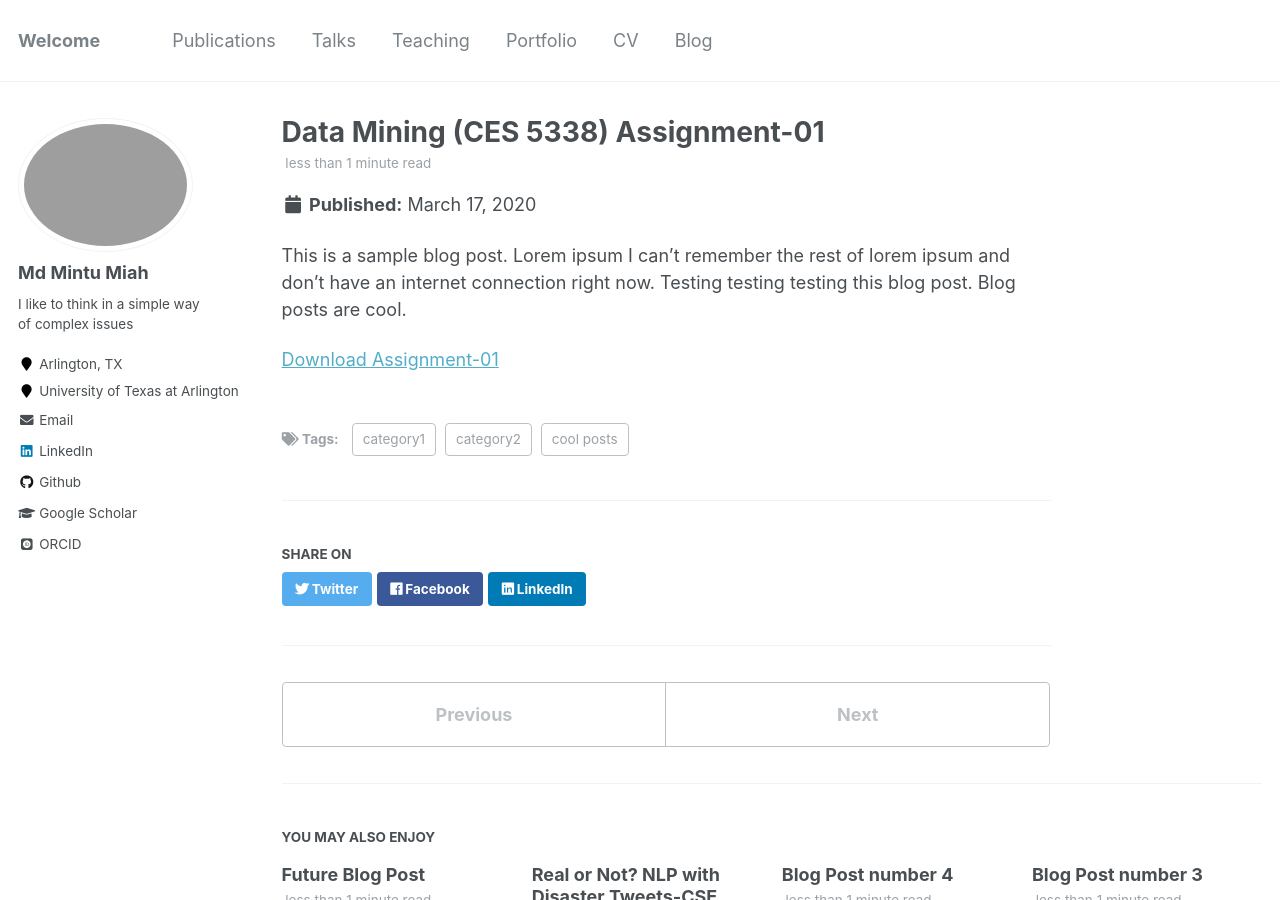
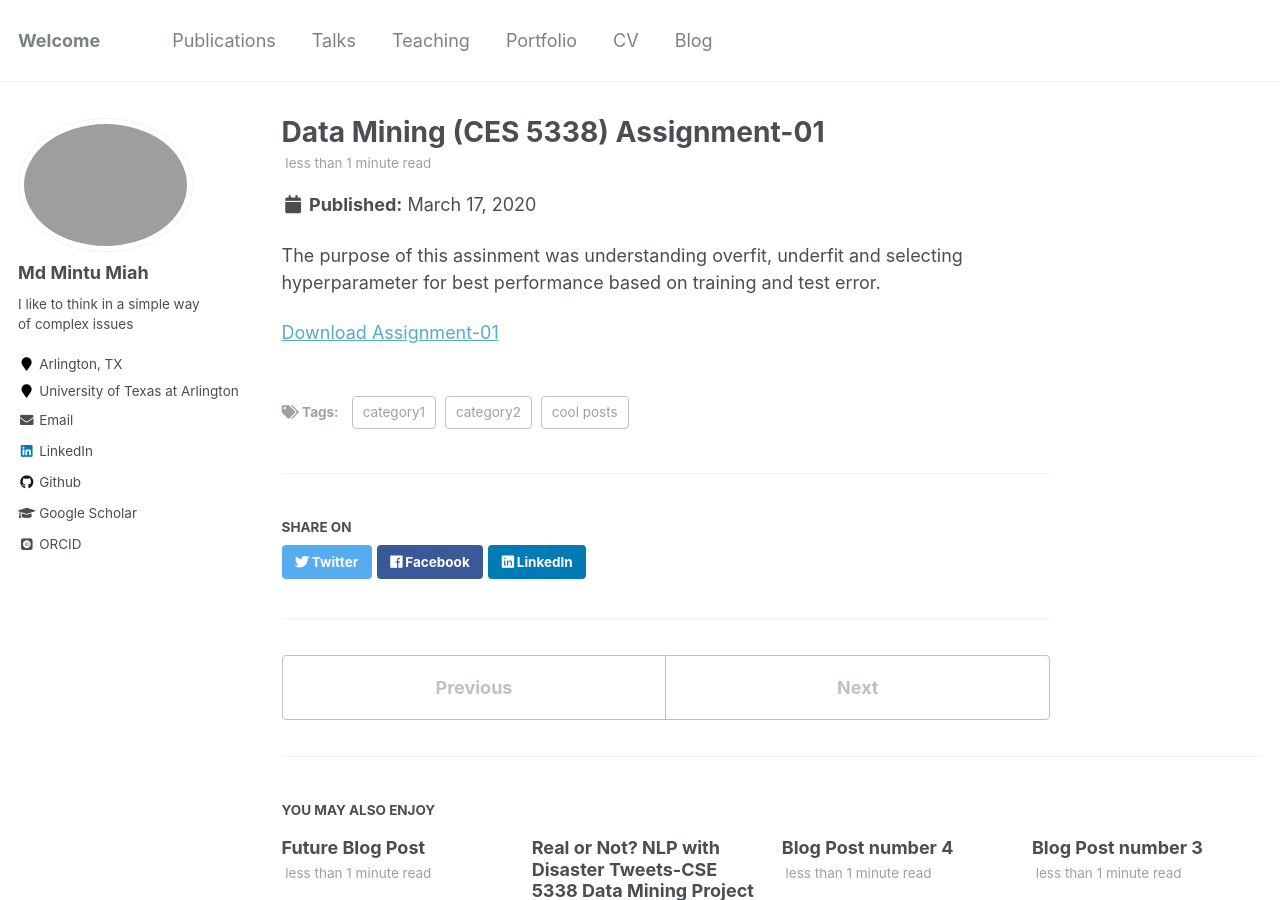
Before and after one commit to mintu07ruet/mintu07ruet.github.io, a Jekyll site: the page built from _posts/2013-08-14-blog-post-2.md, in a window 1280 px wide and 900 px high. Built offline with Jekyll 4.4.1, drawn with Linux system fonts in a browser that asks for light colours; some web fonts are replaced.

Commit message:
Update 2013-08-14-blog-post-2.md

```diff
--- a/_posts/2013-08-14-blog-post-2.md
+++ b/_posts/2013-08-14-blog-post-2.md
@@ -8,6 +8,6 @@ tags:
   - category2
 ---
 
-This is a sample blog post. Lorem ipsum I can't remember the rest of lorem ipsum and don't have an internet connection right now. Testing testing testing this blog post. Blog posts are cool.
+The purpose of this assinment was understanding overfit, underfit and selecting hyperparameter for best performance based on training and test error.
 
 [Download Assignment-01](/files/portfolio-1.Miah 01.html)
```
